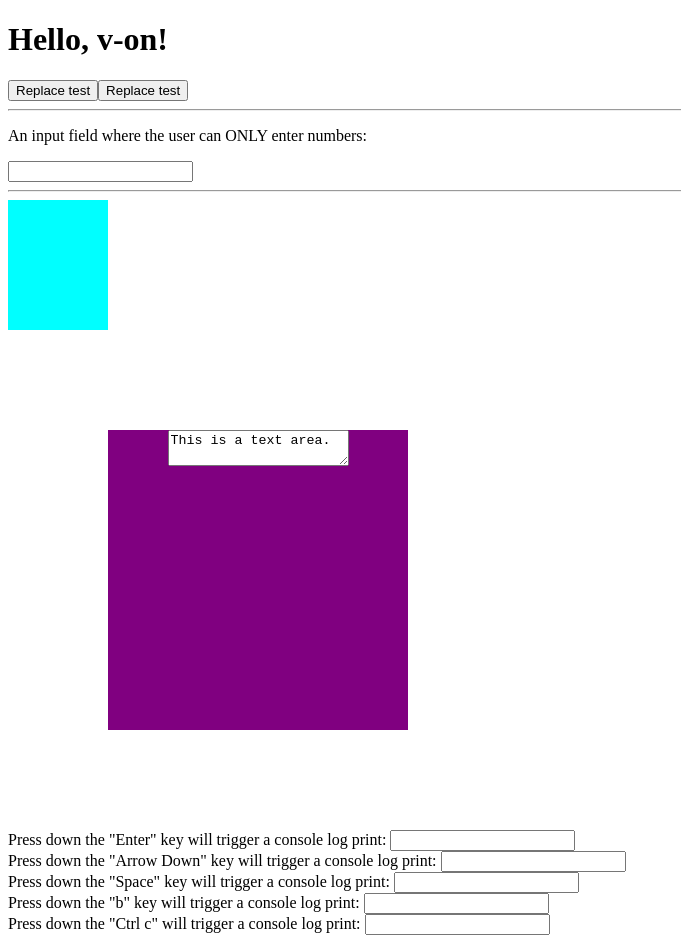
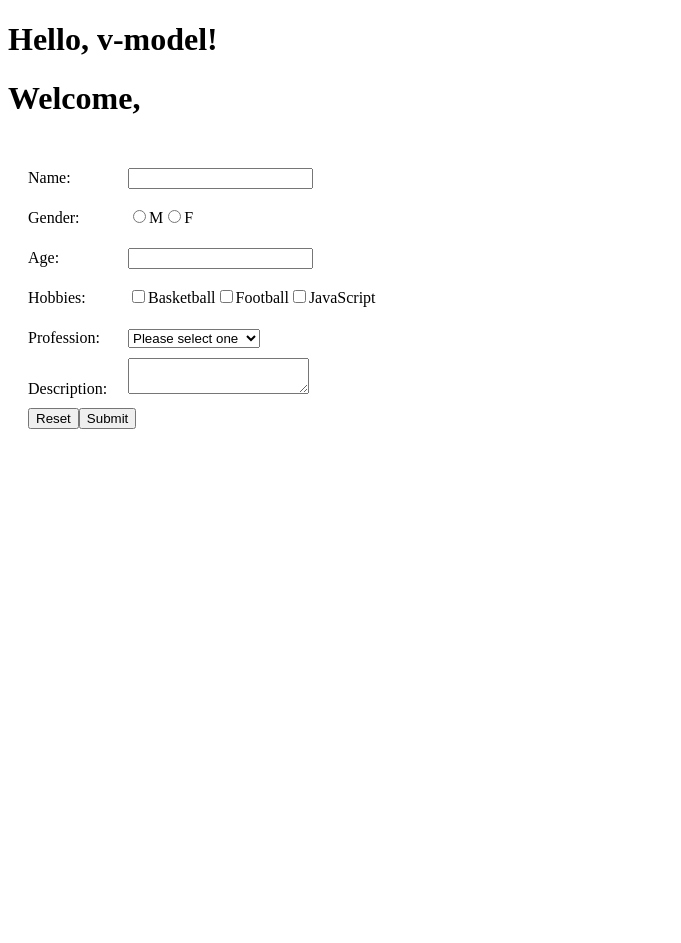
Before and after one commit to Tee123455/learn-vue-3-with-bingyang, a Vue app: page / in a window 1280 px wide. Shown: the whole page, without its empty margins (0-681 px from the left). After the commit the page ends 800 px from the top, so only its background shows below. Built offline with nearby package versions, Linux system fonts and the light colour scheme.

Commit message:
form input binding

```diff
--- a/src/App.vue
+++ b/src/App.vue
@@ -1,89 +1,103 @@
-
 <template>
   <h1>{{ message }}</h1>
-
-  <button v-on:click="replaceText('v-on is fun!')">Replace test</button>
-  <button @click:click="replaceText('v-on is fun!')">Replace test</button>
-  <hr>
-  <p>
-    An input field where the user can ONLY enter numbers:
-  </p>
-  <input type="text" @keydown="handleInput($event)" />
-
-  <hr />
-  <div
-    style="width: 100px; height: 130px; background-color: aqua"
-    @contextmenu.prevent="console.log('Show a custom context menu instead')"
-  ></div>
-
-  <div id="mouseover" @mouseover="fun1">
-    <textarea @mouseover.stop="fun2($event)">This is a text area.</textarea>
-  </div>
-
+  <h1>Welcome, {{ formData.name }}</h1>
+  <form action="">
     <div>
-    Press down the "Enter" key will trigger a console log print:
-    <input
-      type="text"
-      @keydown.enter="console.log('You pressed the Enter key.')"
-    />
+      <span>Name:</span>
+      <span>
+        <input type="text" v-model.lazy="formData.name" />
+      </span>
     </div>
     <div>
-    Press down the "Arrow Down" key will trigger a console log print:
-    <input
-      type="text"
-      @keydown.down="console.log('You pressed the Arrow Down key.')"
-    />
+      <span>Gender:</span>
+      <span>
+        <input type="radio" id="male" value="M" v-model="formData.gender" />
+        <label for="male">M</label>
+        <input type="radio" id="female" value="F" v-model="formData.gender" />
+        <label for="female">F</label>
+      </span>
     </div>
     <div>
-    Press down the "Space" key will trigger a console log print:
-    <input
-      type="text"
-      @keydown.space="console.log('You pressed the Space key.')"
-    />
+      <span>Age:</span>
+      <span>
+        <input type="text" id="age" v-model.number="formData.age" />
+      </span>
     </div>
     <div>
-    Press down the "b" key will trigger a console log print:
-    <input type="text" @keydown.b="console.log('You pressed the B key.')" />
+      <span>Hobbies:</span>
+      <input type="checkbox" value="basketball" v-model="formData.hobbies" />
+      <label for="basketball">Basketball</label>
+      <input type="checkbox" value="football" v-model="formData.hobbies" />
+      <label for="football">Football</label>
+      <input type="checkbox" value="js" v-model="formData.hobbies" />
+      <label for="js">JavaScript</label>
     </div>
     <div>
-    Press down the "Ctrl c" will trigger a console log print:
-    <input type="text" @keydown.ctrl.c="console.log('You pressed Ctrl c.')" />
+      <span>Profession:</span>
+      <select v-model="formData.profession">
+        <option value="">Please select one</option>
+        <option value="1">Software Engineer</option>
+        <option value="2">Data Scientist</option>
+        <option value="3">Product Manager</option>
+        <option value="4">Professor</option>
+      </select>
     </div>
+    <div>
+      <span>Description:</span>
+      <textarea
+        v-model.trim="formData.desc"
+        @keyup.enter="submitForm"
+      ></textarea>
+    </div>
+    <div>
+      <input type="reset" value="Reset" @click="resetForm" />
+      <input type="submit" value="Submit" @click.prevent="submitForm" />
+    </div>
+  </form>
 </template>
 
 <script setup>
 import { ref } from 'vue'
 
-let message = ref('Hello, v-on!')
+let message = ref('Hello, v-model!')
 
-function replaceText(msg) {
-  message.value = msg
-}
+let formData = ref({
+  name: '',
+  gender: '',
+  age: '',
+  hobbies: [],
+  profession: '',
+  desc: ''
+})
 
-function handleInput(event) {
-  console.log(event)
-  let keyCode = event.keyCode
-  if (keyCode < 48 || keyCode > 57) {
-    event.preventDefault()
+function resetForm() {
+  formData.value = {
+  name: '',
+  gender: '',
+  age: '',
+  hobbies: [],
+  profession: '',
+  desc: ''
   }
 }
 
-function fun1() {
-  console.log('mouse over div')
-}
-
-function fun2(event) {
-  event.stopPropagation()
-  console.log('mouse over textarea')
+function submitForm() {
+  console.log(JSON.stringify(formData.value))
 }
 </script>
 
 <style scoped>
-#mouseover {
-  margin: 100px;
-  text-align: center;
-  background-color: purple;
-  width: 300px;
-  height: 300px;
+form {
+  padding: 20px;
+}
+
+form div {
+  height: 40px;
+  line-height: 40px;
+}
+
+form div span {
+  display: inline-block;
+  width: 100px;
 }
 </style>
```
Lines whose indentation alone changed are shown as unchanged.
